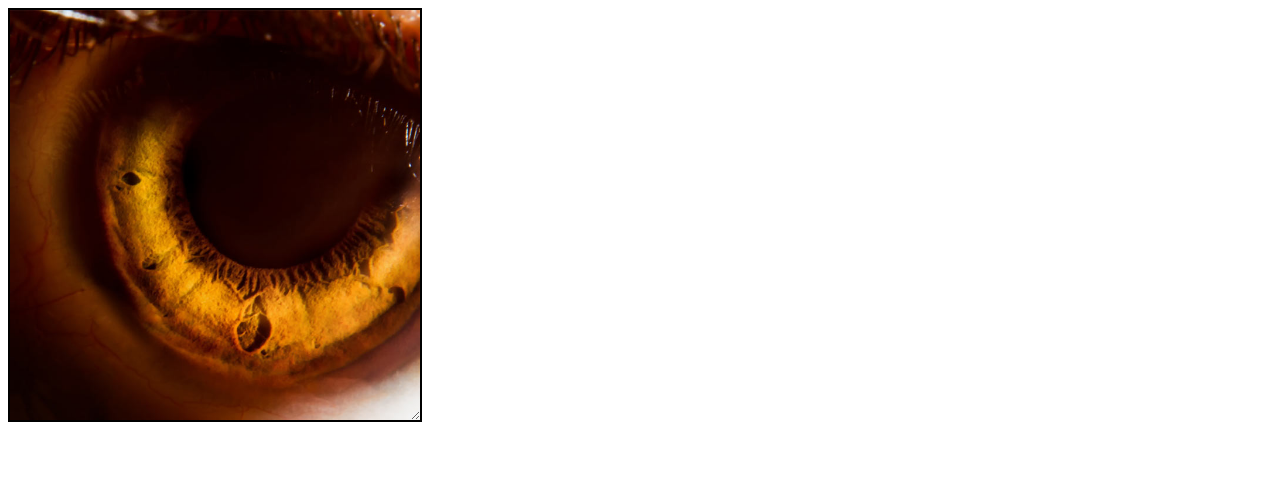
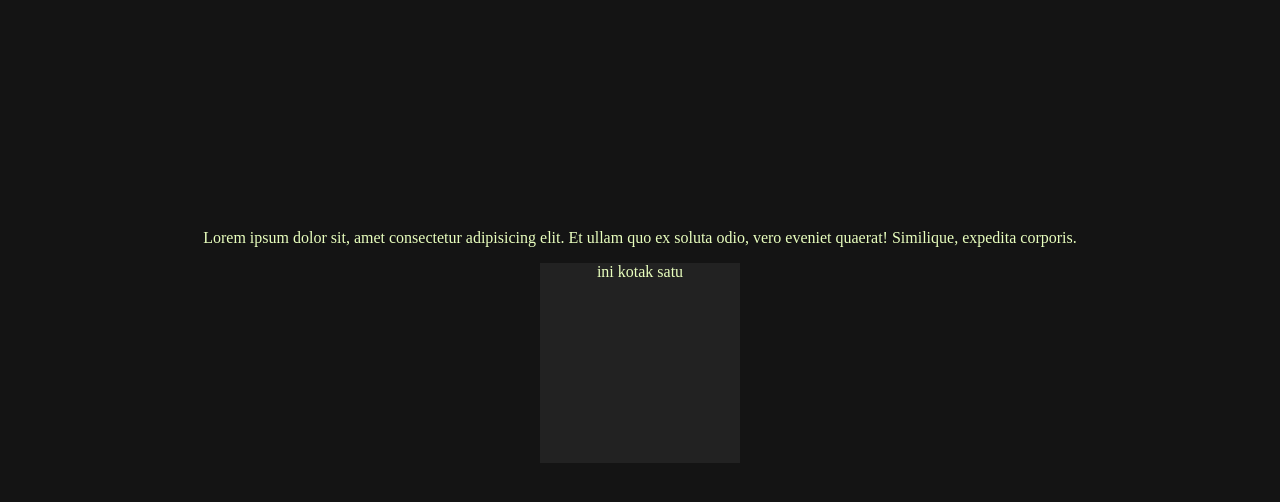
Before and after one commit to ajoKinali03/latihan-css-sintaks, a plain HTML site: page index.html in a window 1280 px wide. Drawn offline with Linux system fonts and the light colour scheme.

Commit message:
belajar materi css variabel

```diff
--- a/index.html
+++ b/index.html
@@ -11,7 +11,12 @@
 
 <body>
 
-  <div class="container"></div>
+  <div class="container">
+    <p>Lorem ipsum dolor sit, amet consectetur adipisicing elit. Et ullam quo ex soluta odio, vero eveniet quaerat! Similique, expedita corporis.</p>
+    <div class="kotak">
+      <p>ini kotak satu</p>
+    </div>
+  </div>
 
   <script src="main.js"></script>
 </body>
--- a/style.css
+++ b/style.css
@@ -1,12 +1,28 @@
+:root{
+    --color-text: rgb(233, 255, 190);
+    --bg-color: rgb(20, 20, 20);
+    --box-bg-color: rgb(34, 34, 34);
+}
+
+
+body{
+    background-color: var(--bg-color);
+}
+
 .container{
-    width: 400px;
-    height: 400px;
-    display: inline-block;
-    overflow: auto;
-    padding: 5px;
-    resize: both;
-    border: solid 2px black;
-    background-image: url(img/my\ eyes.jpg);
-    background-size: cover;
-    background-repeat: repeat;
+    margin: calc(100vh / 3.5) 0;
 }
+
+p{
+    text-align: center;
+    color: var(--color-text);
+}
+
+.kotak{
+    margin: auto;
+    background-color: var(--box-bg-color);
+    width: 200px;
+    height: 200px;
+    text-align: center;
+    color: var(--color-text);
+}
```
Also changed, not shown: my-diary.txt.
